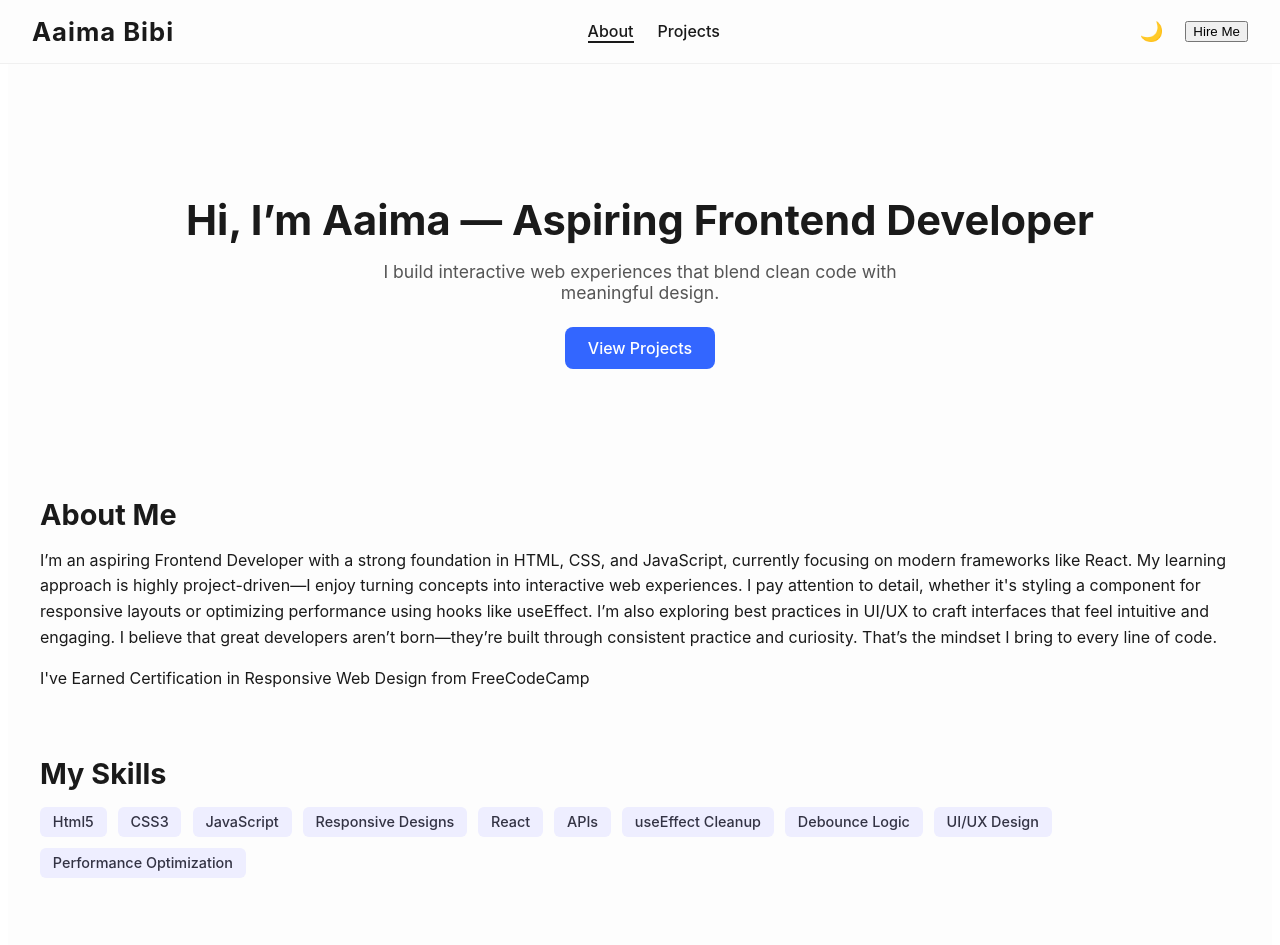
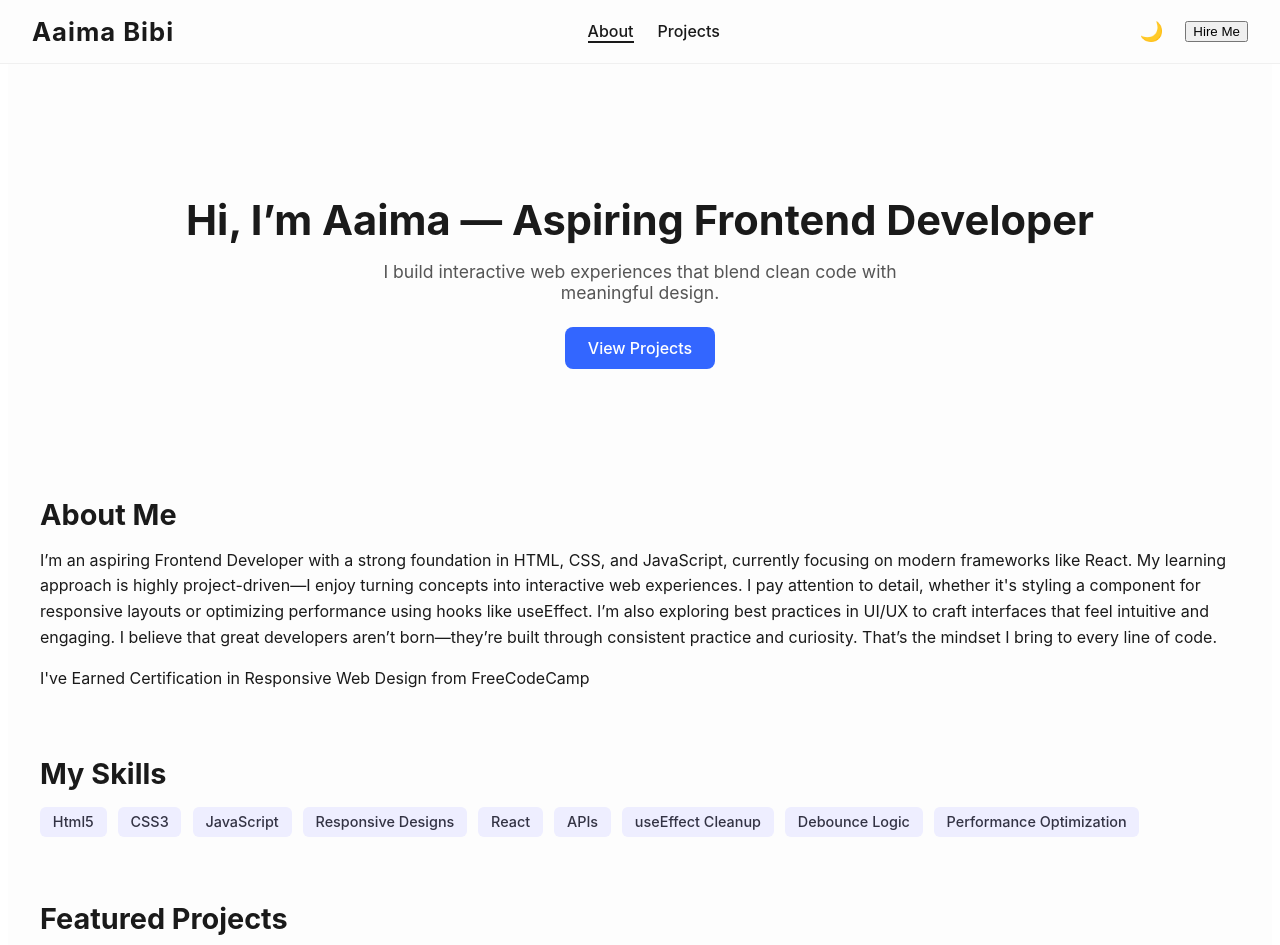
Before and after one commit to AaimaBibi/react-portfolio, a React (Create React App) app: page / in a window 1280 px wide. Shown: the top 945 px of the page. Built offline with nearby package versions, Linux system fonts and the light colour scheme; the HTML template or start-up script is replaced by a standard one.

Commit message:
Edit Skills

```diff
--- a/src/pages/Home.jsx
+++ b/src/pages/Home.jsx
@@ -5,7 +5,7 @@
 const skills = [
   'Html5', 'CSS3', 'JavaScript', 'Responsive Designs',
   'React', 'APIs', 'useEffect Cleanup',
-  'Debounce Logic', 'UI/UX Design', 'Performance Optimization',
+  'Debounce Logic','Performance Optimization',
 ];
 
 const Home = () => {
```
